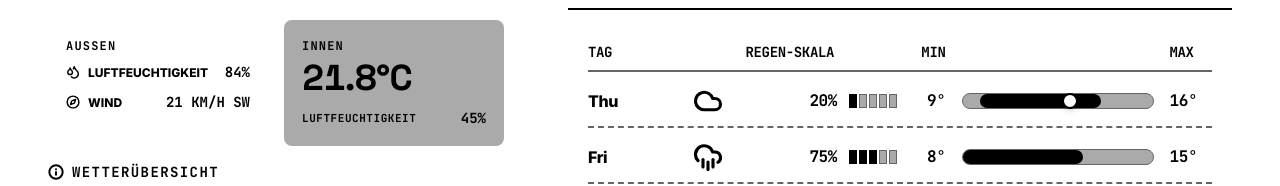
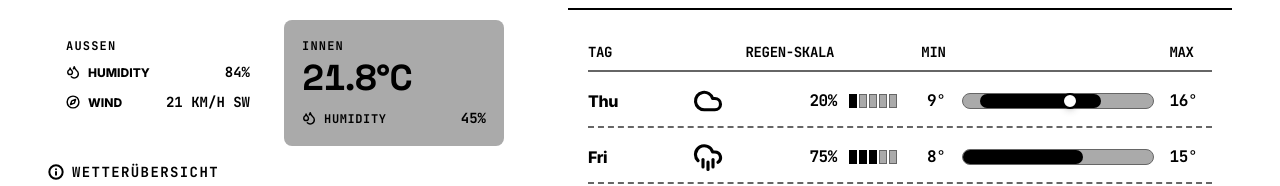
Before and after one commit to hschaefer/e-ink-dashboard, a React (Vite) app: page / in a window 1280 px wide. Shown: the part 332-518 px from the top of the page. Built offline with nearby package versions, Linux system fonts and the light colour scheme.

Commit message:
small font fix aussen innen panel

```diff
--- a/src/components/CurrentWeather.tsx
+++ b/src/components/CurrentWeather.tsx
@@ -182,7 +182,7 @@ export default function CurrentWeather({
                 <Droplets size={16} strokeWidth={2.5} />
                 <div className="flex justify-between items-baseline w-full">
                   <span className="text-xs font-sans font-black uppercase">
-                    Luftfeuchtigkeit
+                    humidity
                   </span>
                   <span className="text-sm font-mono font-black tabular-nums">
                     {weather.humidity}%
@@ -218,13 +218,16 @@ export default function CurrentWeather({
               </span>
             </div>
 
-            <div className="mt-3 flex items-center justify-between">
-              <span className="text-[11px] font-mono uppercase tracking-wider font-black">
-                Luftfeuchtigkeit
-              </span>
-              <span className="text-sm font-mono font-black tabular-nums">
-                {weather.indoorHumidity}%
-              </span>
+            <div className="mt-3 flex items-center gap-2">
+              <Droplets size={16} strokeWidth={2.5} />
+              <div className="flex justify-between items-baseline w-full">
+                <span className="text-xs font-mono uppercase tracking-wider font-black">
+                  humidity
+                </span>
+                <span className="text-sm font-mono font-black tabular-nums">
+                  {weather.indoorHumidity}%
+                </span>
+              </div>
             </div>
           </div>
         </div>
```
